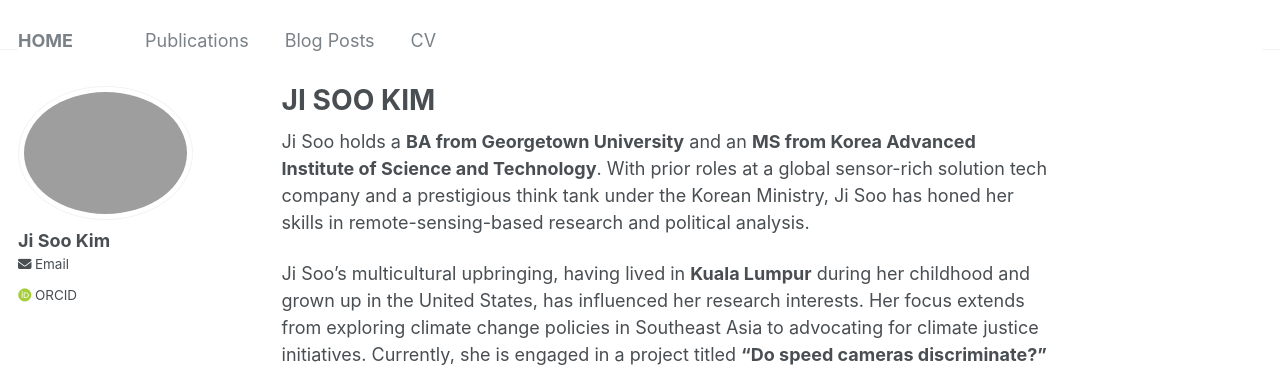
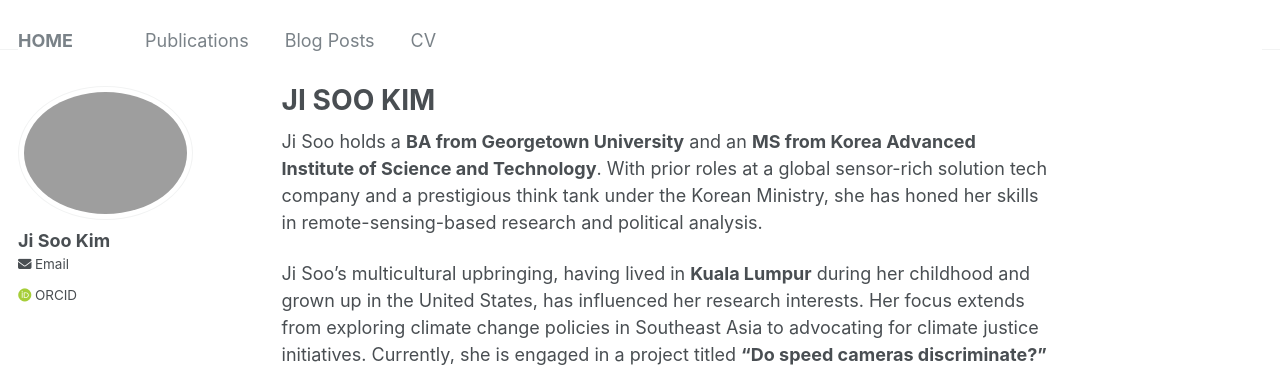
Before and after one commit to jk-jisookim/jk-jisookim.github.io, a Jekyll site: the page built from _pages/about.md, in a window 1280 px wide and 1008 px high. Shown: the top 378 px of the window. Built offline with Jekyll 4.4.1, drawn with Linux system fonts in a browser that asks for light colours; some web fonts are replaced.

Commit message:
Update about.md

```diff
--- a/_pages/about.md
+++ b/_pages/about.md
@@ -7,7 +7,7 @@ redirect_from:
   - /about.html
 ---
 
-Ji Soo holds a <b>BA from Georgetown University</b> and an <b>MS from Korea Advanced Institute of Science and Technology</b>. With prior roles at a global sensor-rich solution tech company and a prestigious think tank under the Korean Ministry, Ji Soo has honed her skills in remote-sensing-based research and political analysis.
+Ji Soo holds a <b>BA from Georgetown University</b> and an <b>MS from Korea Advanced Institute of Science and Technology</b>. With prior roles at a global sensor-rich solution tech company and a prestigious think tank under the Korean Ministry, she has honed her skills in remote-sensing-based research and political analysis.
 
 Ji Soo's multicultural upbringing, having lived in <b>Kuala Lumpur</b> during her childhood and grown up in the United States, has influenced her research interests. Her focus extends from exploring climate change policies in Southeast Asia to advocating for climate justice initiatives. Currently, she is engaged in a project titled <b>"Do speed cameras discriminate?"</b>
 
```
